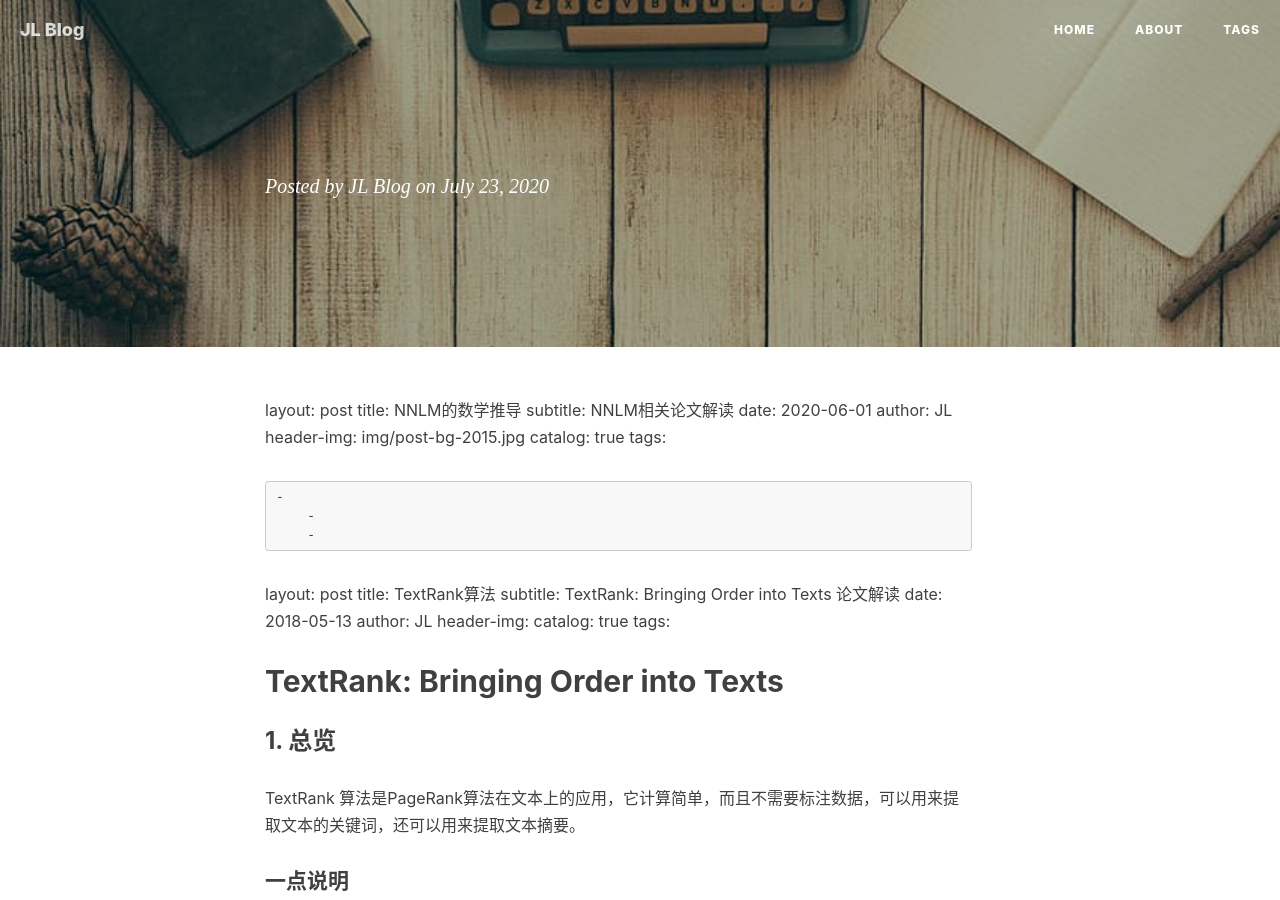
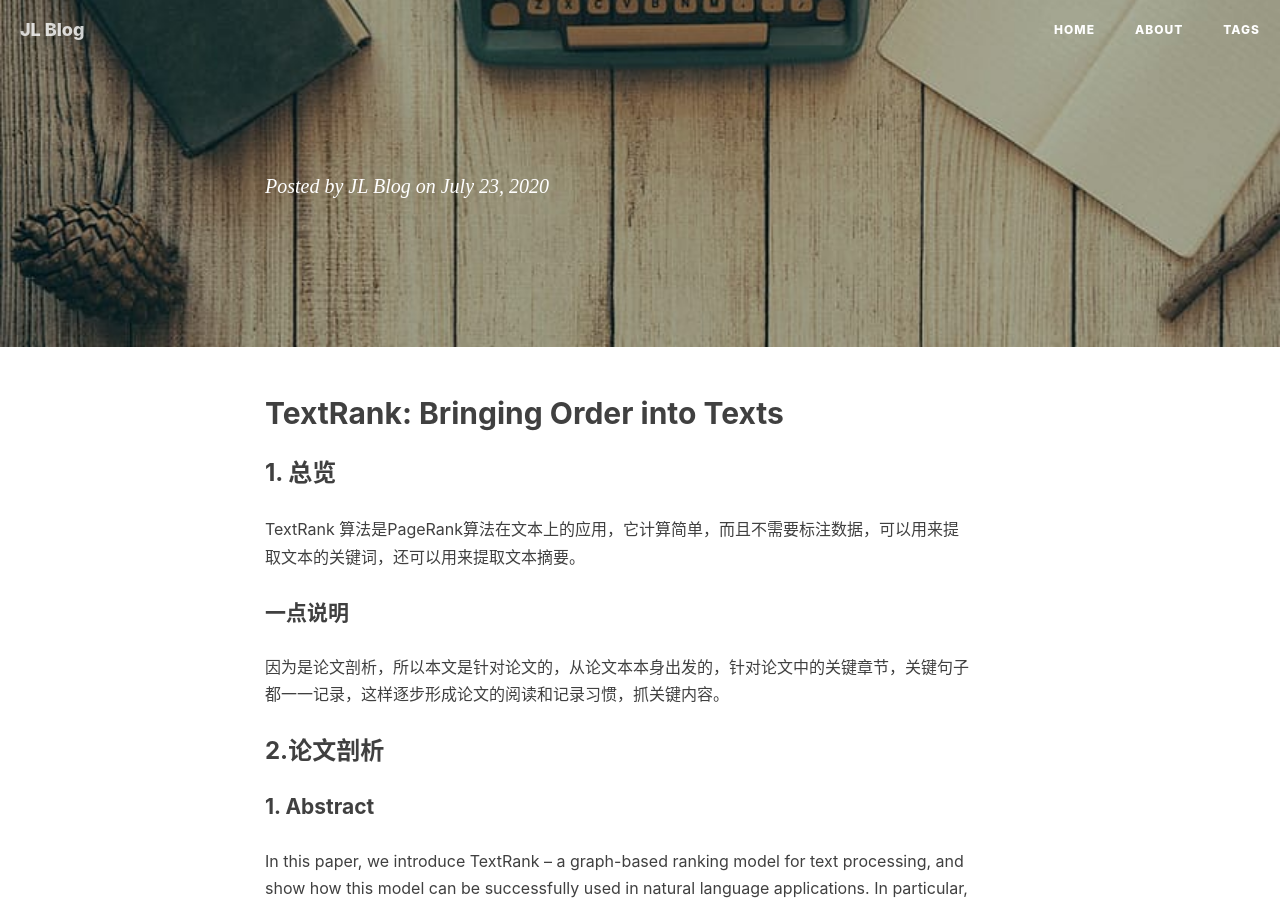
Before and after one commit to lvjiujin/lvjiujin.github.io, a Jekyll site: the page built from _posts/2018-05-13-TextRank算法.md, in a window 1280 px wide and 900 px high. Built offline with Jekyll 4.4.1, drawn with Linux system fonts in a browser that asks for light colours; nearby versions of some CDN libraries; our own code applies the rules of GitHub Pages for plain Markdown files; formulas are drawn with MathJax 3; comment, search, counter and statistics services are not loaded.

Commit message:
Update 2018-05-13-TextRank算法.md

```diff
--- a/_posts/2018-05-13-TextRank算法.md
+++ b/_posts/2018-05-13-TextRank算法.md
@@ -7,36 +7,7 @@ author:     JL
 header-img:
 catalog: true
 tags:
-	-
-	-
-	-
 ---
-
-
-
-layout:     post
-title:      NNLM的数学推导
-subtitle:   NNLM相关论文解读
-date:       2020-06-01
-author:     JL
-header-img: img/post-bg-2015.jpg
-catalog: true
-tags:
-
-    -
-        -
-        -
-
-layout:     post
-title:      TextRank算法
-subtitle:   TextRank: Bringing Order into Texts 论文解读
-date:       2018-05-13
-author:     JL
-header-img:
-catalog: true
-tags:
-
-
 
 <head>
     <script src="https://cdn.mathjax.org/mathjax/latest/MathJax.js?config=TeX-AMS-MML_HTMLorMML" type="text/javascript"></script>
```
